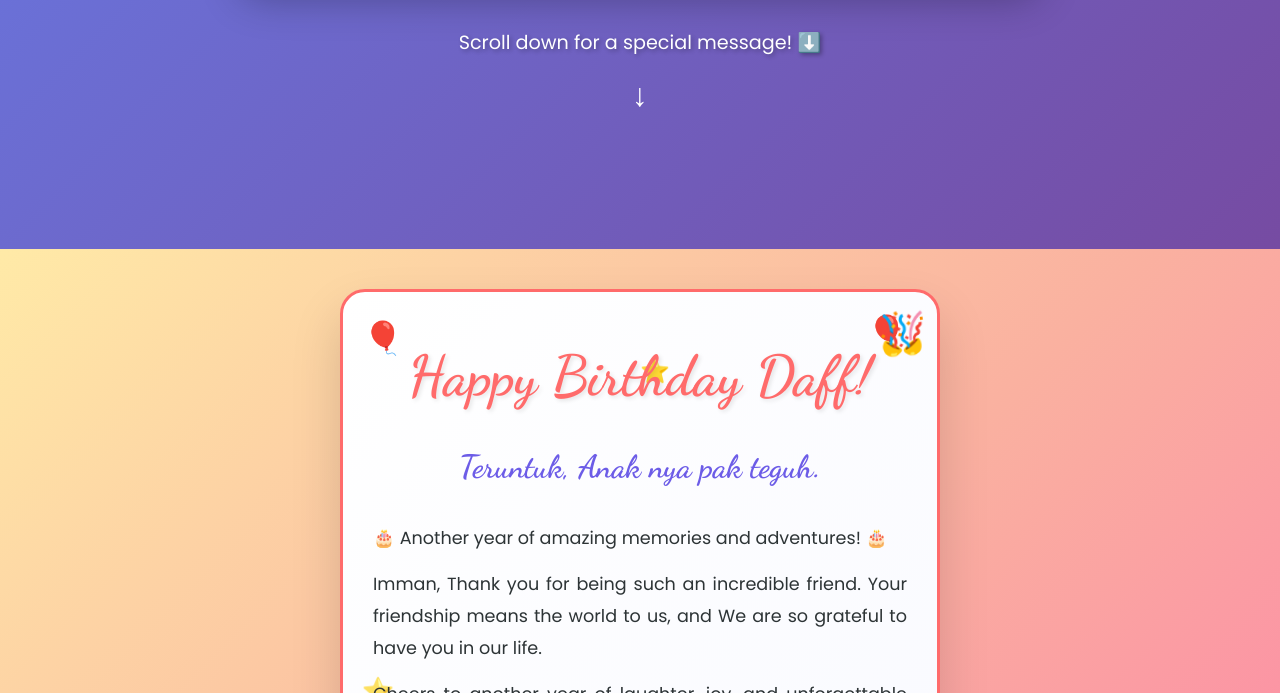
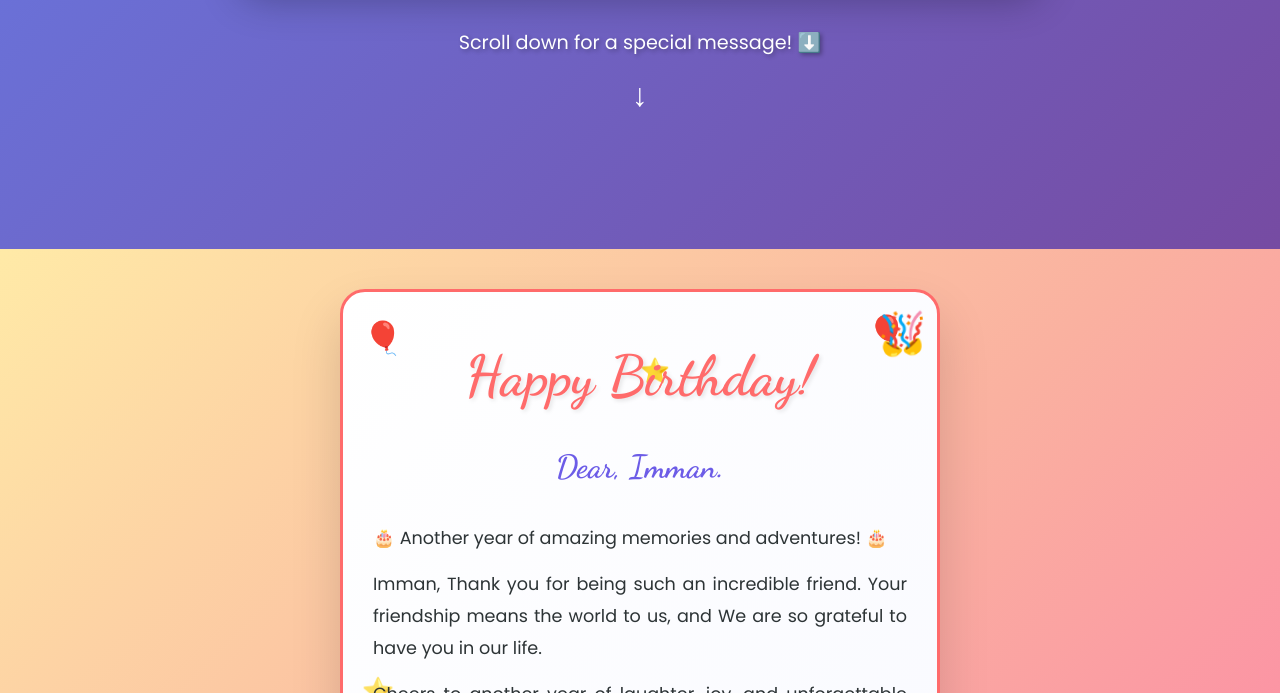
Before and after one commit to CaneToad-Marceline/imman20-BD, a plain HTML site: page index.html in a window 1280 px wide. Shown: the part 551-1244 px from the top of the page. Drawn offline with Linux system fonts and the light colour scheme.

Commit message:
Fix first card: restore proper Imman greeting and title

```diff
--- a/index.html
+++ b/index.html
@@ -41,8 +41,8 @@
                 </div>
 
                 <div class="card-content">
-                    <h1 class="main-title">Happy Birthday Daff!</h1>
-                    <h2 class="friend-name">Teruntuk, Anak nya pak teguh.</h2>
+                    <h1 class="main-title">Happy Birthday!</h1>
+                    <h2 class="friend-name">Dear, Imman.</h2>
 
                     <div class="birthday-message">
                         <p class="message-text">
```
